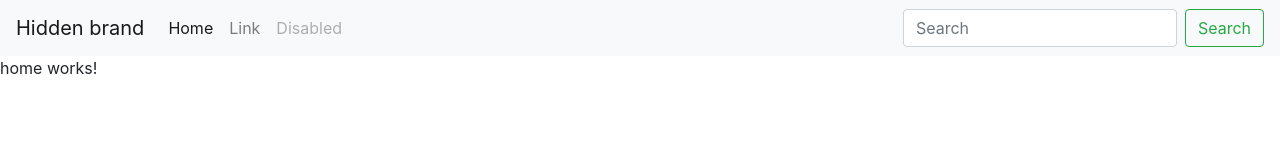
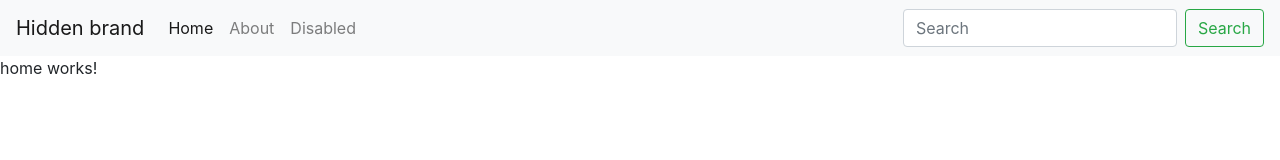
Before and after one commit to rktirtho/Hawk-Eye-Frontend-, an Angular app: page /home in a window 1280 px wide. Shown: the top 160 px of the page. Built offline with nearby package versions, Linux system fonts and the light colour scheme.

Commit message:
angular router designed

```diff
--- a/src/app/app-routing.module.ts
+++ b/src/app/app-routing.module.ts
@@ -1,3 +1,4 @@
+import { LoginComponent } from './login/login.component';
 import { ContactComponent } from './contact/contact.component';
 import { AboutComponent } from './about/about.component';
 import { OrganizationComponent } from './organization/organization.component';
@@ -10,7 +11,7 @@ const routes: Routes = [
   {path: "", redirectTo:"home", pathMatch:"full"},
   {path: "about", component : AboutComponent},
   {path: "contact", component : ContactComponent},
-  {path: "organizations", component : OrganizationComponent},
+  {path: "login", component : LoginComponent},
   {path: "organizations", component : OrganizationComponent}
 ];
 
--- a/src/app/app.component.html
+++ b/src/app/app.component.html
@@ -9,10 +9,10 @@
         <a class="nav-link" href="#">Home <span class="sr-only">(current)</span></a>
       </li>
       <li class="nav-item">
-        <a class="nav-link" href="#">Link</a>
+        <a class="nav-link"routerLinkActive="active" routerLink="about">About</a>
       </li>
       <li class="nav-item">
-        <a class="nav-link disabled" href="#">Disabled</a>
+        <a class="nav-link" href="#">Disabled</a>
       </li>
     </ul>
     <form class="form-inline my-2 my-lg-0">
```
